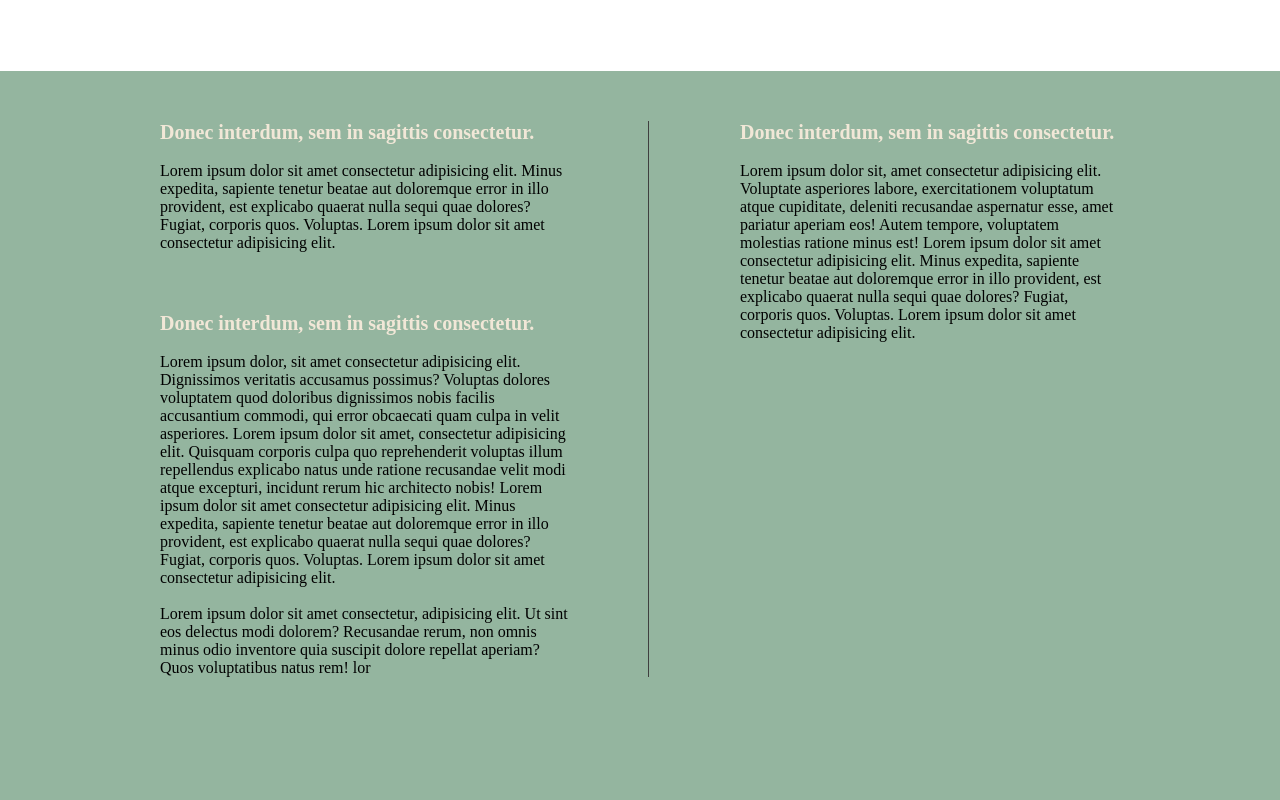
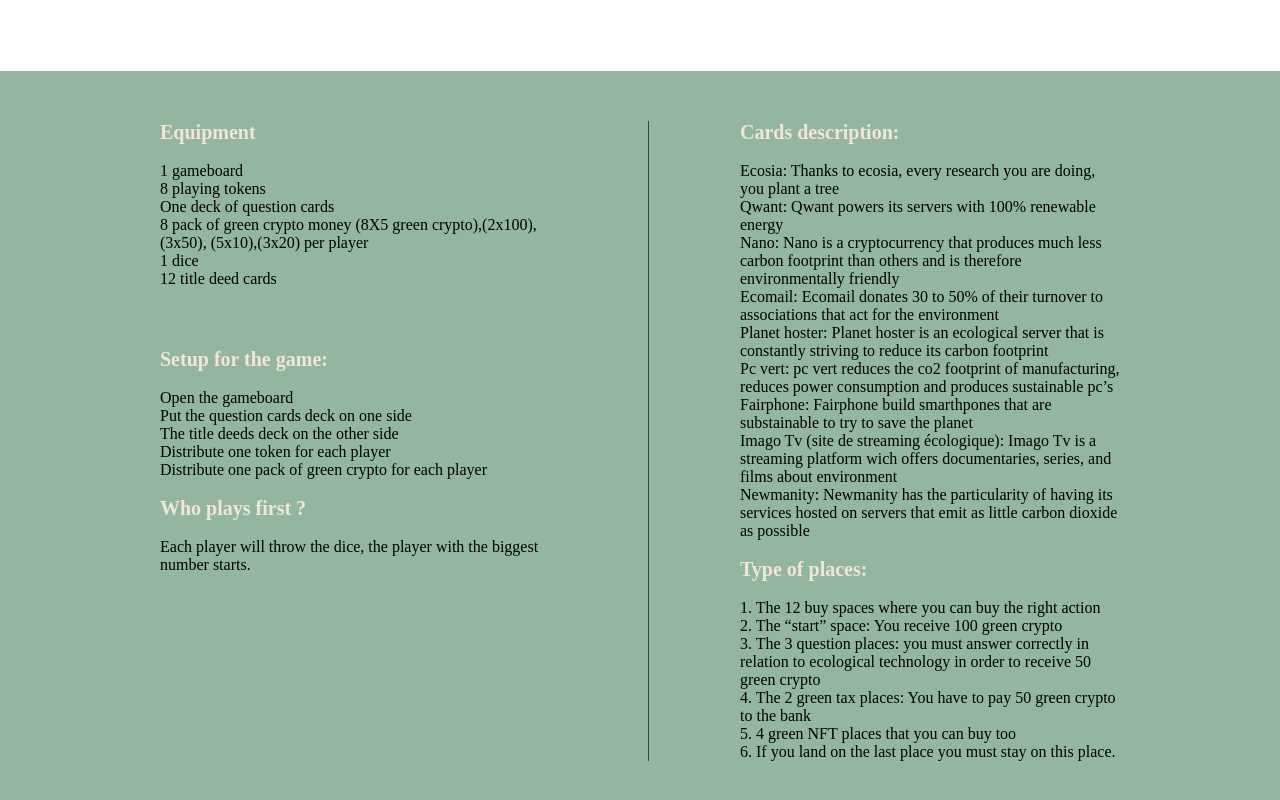
Before and after one commit to Tristan-Boudra/English-Game, a plain HTML site: page index.html in a window 1280 px wide. Shown: the part 1780-2580 px from the top of the page. Drawn offline with Linux system fonts and the light colour scheme; a web font is replaced by a local one.

Commit message:
feat(index): add rules

```diff
--- a/index.html
+++ b/index.html
@@ -16,10 +16,10 @@
             </div>
             <div class="nav-links">
                 <ul>
-                    <li><a href="index.html">PRESENTATION</a></li>
-                    <li><a href="index.html">RULES</a></li>
+                    <li><a href="#presentation">PRESENTATION</a></li>
+                    <li><a href="#rules">RULES</a></li>
                     <li><a href="quizz.html">QUIZZ</a></li>
-                    <li><a href="index.html">CONTACT US</a></li>
+                    <li><a href="#contact">CONTACT US</a></li>
                 </ul>
             </div>
         </div>
@@ -35,7 +35,7 @@
             <a >DISCOVER</a>
         </div>
     </div>
-    <div class="section2">
+    <div class="section2" id="presentation">
         <div class="parent">
             <div class="gauche">
                 <img class="img" src="./src/monopoly.jpg">
@@ -66,7 +66,7 @@
             </div>
         </div>
     </div>
-    <div class="section4">
+    <div class="section4" id="rules">
         <div class="regles">
             <div class="gauche">
                 <h1>RULES</h1>
@@ -83,22 +83,52 @@
         <div class="column-regles">
             <div class="gauche">
                 <div class="haut">
-                    <h2>Donec interdum, sem in sagittis consectetur. </h2><br>
-                    <p>Lorem ipsum dolor sit amet consectetur adipisicing elit. Minus expedita, sapiente tenetur beatae aut doloremque error in illo provident, est explicabo quaerat nulla sequi quae dolores? Fugiat, corporis quos. Voluptas. Lorem ipsum dolor sit amet consectetur adipisicing elit.</p>
+                    <h2>Equipment</h2><br>
+                    <p>1 gameboard<br>
+                        8 playing tokens<br>
+                        One deck of question cards<br>
+                        8 pack of green crypto money (8X5 green crypto),(2x100), (3x50), (5x10),(3x20) per player<br>
+                        1 dice<br>
+                        12 title deed cards
+                    </p>
                 </div>
                 <div class="bas">
-                    <h2>Donec interdum, sem in sagittis consectetur. </h2><br>
-                    <p>Lorem ipsum dolor, sit amet consectetur adipisicing elit. Dignissimos veritatis accusamus possimus? Voluptas dolores voluptatem quod doloribus dignissimos nobis facilis accusantium commodi, qui error obcaecati quam culpa in velit asperiores. Lorem ipsum dolor sit amet, consectetur adipisicing elit. Quisquam corporis culpa quo reprehenderit voluptas illum repellendus explicabo natus unde ratione recusandae velit modi atque excepturi, incidunt rerum hic architecto nobis! Lorem ipsum dolor sit amet consectetur adipisicing elit. Minus expedita, sapiente tenetur beatae aut doloremque error in illo provident, est explicabo quaerat nulla sequi quae dolores? Fugiat, corporis quos. Voluptas. Lorem ipsum dolor sit amet consectetur adipisicing elit.</p> <br>
-                    <p>Lorem ipsum dolor sit amet consectetur, adipisicing elit. Ut sint eos delectus modi dolorem? Recusandae rerum, non omnis minus odio inventore quia suscipit dolore repellat aperiam? Quos voluptatibus natus rem! lor</p>
+                    <h2>Setup for the game:</h2><br>
+                    <p>Open the gameboard<br>
+                        Put the question cards deck on one side<br>
+                        The title deeds deck on the other side<br>
+                        Distribute one token for each player<br>
+                        Distribute one pack of green crypto for each player
+                    </p><br>
+
+                    <h2>Who plays first ?</h2><br>
+                    <p>Each player will throw the dice, the player with the biggest number starts.</p>
                 </div>
             </div>
             <div class="droite">
-                <h2>Donec interdum, sem in sagittis consectetur. </h2><br>
-                <p>Lorem ipsum dolor sit, amet consectetur adipisicing elit. Voluptate asperiores labore, exercitationem voluptatum atque cupiditate, deleniti recusandae aspernatur esse, amet pariatur aperiam eos! Autem tempore, voluptatem molestias ratione minus est! Lorem ipsum dolor sit amet consectetur adipisicing elit. Minus expedita, sapiente tenetur beatae aut doloremque error in illo provident, est explicabo quaerat nulla sequi quae dolores? Fugiat, corporis quos. Voluptas. Lorem ipsum dolor sit amet consectetur adipisicing elit.</p>
+                <h2>Cards description:</h2><br>
+                <p>Ecosia: Thanks to ecosia, every research you are doing, you plant a tree<br>
+                    Qwant: Qwant powers its servers with 100% renewable energy<br>
+                    Nano: Nano is a cryptocurrency that produces much less carbon footprint than others and is therefore environmentally friendly<br>
+                    Ecomail: Ecomail donates 30 to 50% of their turnover to associations that act for the environment<br>
+                    Planet hoster: Planet hoster is an ecological server that is constantly striving to reduce its carbon footprint<br>
+                    Pc vert: pc vert reduces the co2 footprint of manufacturing, reduces power consumption and produces sustainable pc’s<br>
+                    Fairphone: Fairphone build smarthpones that are substainable to try to save the planet<br>
+                    Imago Tv (site de streaming écologique): Imago Tv is a streaming platform wich offers documentaries, series, and films about environment<br>
+                    Newmanity: Newmanity has the particularity of having its services hosted on servers that emit as little carbon dioxide as possible<br>
+                </p><br>
+                <h2>Type of places: </h2><br>
+                <p>1.	The 12 buy spaces where you can buy the right action<br>
+                    2.	The “start” space: You receive 100 green crypto<br>
+                    3.	The 3 question places: you must answer correctly in relation to ecological technology in order to receive 50 green crypto<br>
+                    4.	The 2 green tax places: You have to pay 50 green crypto to the bank<br>
+                    5.	4 green NFT places that you can buy too<br>
+                    6.	If you land on the last place you must stay on this place.<br>
+                </p>
             </div>
         </div>
     </div>
-    <section class="container-contact">
+    <section class="container-contact" id="contact">
         <div class="container-contact-left">
             <h1>CONTACT US</h1>
             <div class="contact">
@@ -135,7 +165,7 @@
             <div class="container-footer-right">
                 <div class="footer-text">
                     <h2>SERIOUS GAME</h2>
-                    <p>Lorem Ipsum has been the industry's standard dummy text ever since the 1500s, when an unknown printer took.</p>
+                    <p>Ecolife is the game of buying and selling Places so profitably that players increase their wealth, the wealthiest becoming the eventual winner.</p>
                 </div>
                 <div class="logo">
                     <img src="./src/logo-ecolife.png" class="logo" alt="logo">
```
Also changed, not shown: quizz.html (+1 -1 lines).
